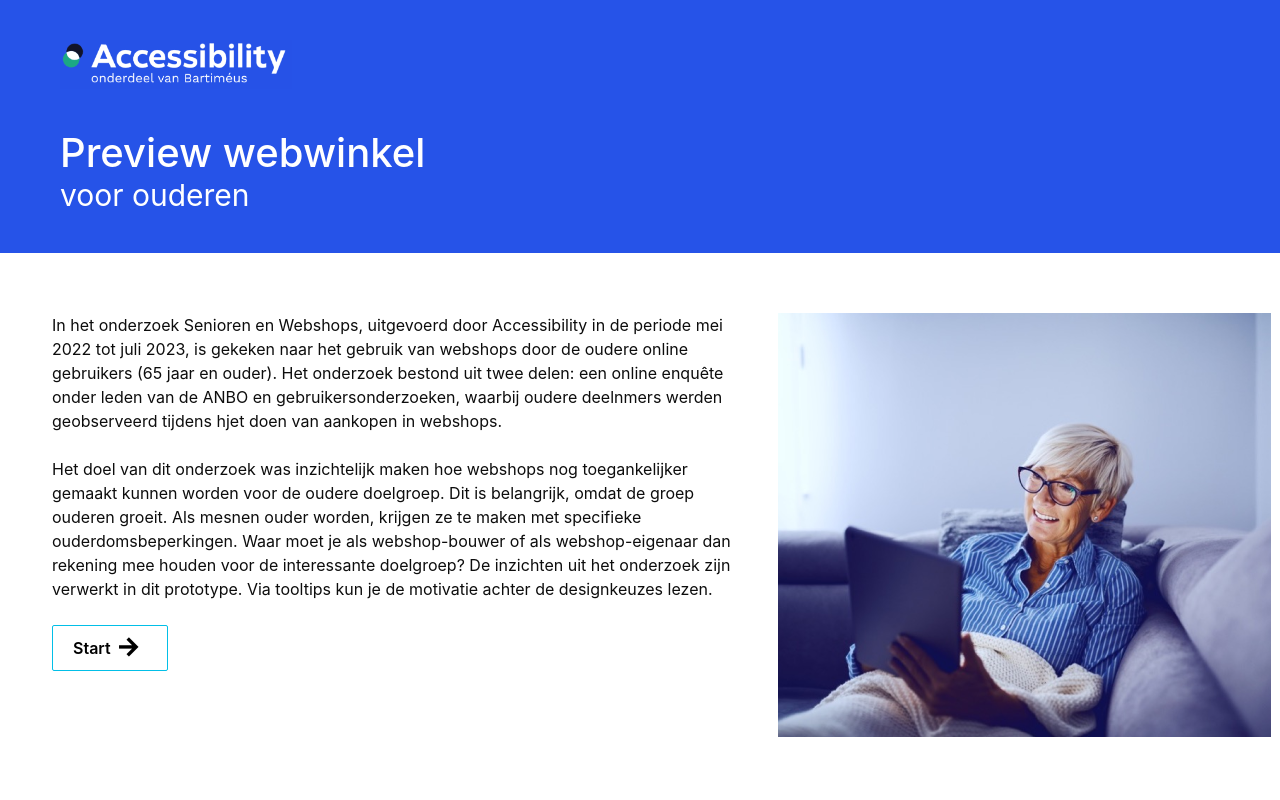
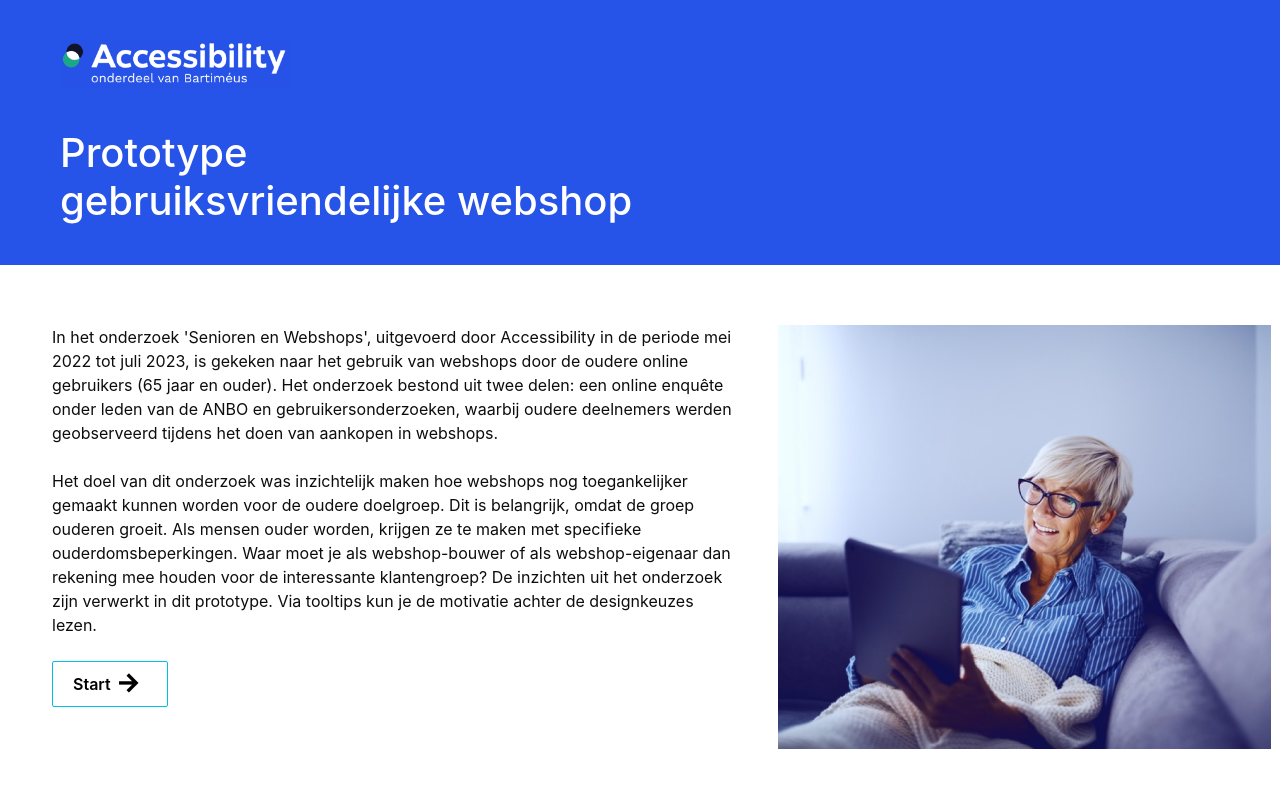
Before and after one commit to basdebruin/senioren-webshop, a SvelteKit app: page / in a window 1280 px wide. Shown: the top 800 px of the page. Built offline with nearby package versions, Linux system fonts and the light colour scheme.

Commit message:
text and typo fix

```diff
--- a/src/routes/+page.svelte
+++ b/src/routes/+page.svelte
@@ -19,18 +19,18 @@
 <div class="hero">
 
     <img src="/images/logo-accessibility.png" alt="Stichting Accessibility">
-    <h1 style="color: white">Preview webwinkel</h1>
-    <h2 style="color: white">voor ouderen</h2>
+    <h1 style="color: white">Prototype <br> gebruiksvriendelijke webshop</h1>
+    <!-- <h2 style="color: white">voor ouderen</h2> -->
 
 </div>
 
 <article class="columns">
     <div class="col-7">
         <p>
-            In het onderzoek Senioren en Webshops, uitgevoerd door Accessibility in de periode mei 2022 tot juli 2023, is gekeken naar het gebruik van webshops door de oudere online gebruikers (65 jaar en ouder). Het onderzoek bestond uit twee delen: een online enquête onder leden van de ANBO en gebruikersonderzoeken, waarbij oudere deelnmers werden geobserveerd tijdens hjet doen van aankopen in webshops.
+            In het onderzoek 'Senioren en Webshops', uitgevoerd door Accessibility in de periode mei 2022 tot juli 2023, is gekeken naar het gebruik van webshops door de oudere online gebruikers (65 jaar en ouder). Het onderzoek bestond uit twee delen: een online enquête onder leden van de ANBO en gebruikersonderzoeken, waarbij oudere deelnemers werden geobserveerd tijdens het doen van aankopen in webshops.
         </p>
         <p>
-            Het doel van dit onderzoek was inzichtelijk maken hoe webshops nog toegankelijker gemaakt kunnen worden voor de oudere doelgroep. Dit is belangrijk, omdat de groep ouderen groeit. Als mesnen ouder worden, krijgen ze te maken met specifieke ouderdomsbeperkingen. Waar moet je als webshop-bouwer of als webshop-eigenaar dan rekening mee houden voor de interessante doelgroep? De inzichten uit het onderzoek zijn verwerkt in dit prototype. Via tooltips kun je de motivatie achter de designkeuzes lezen.
+            Het doel van dit onderzoek was inzichtelijk maken hoe webshops nog toegankelijker gemaakt kunnen worden voor de oudere doelgroep. Dit is belangrijk, omdat de groep ouderen groeit. Als mensen ouder worden, krijgen ze te maken met specifieke ouderdomsbeperkingen. Waar moet je als webshop-bouwer of als webshop-eigenaar dan rekening mee houden voor de interessante klantengroep? De inzichten uit het onderzoek zijn verwerkt in dit prototype. Via tooltips kun je de motivatie achter de designkeuzes lezen.
         </p>
         <a href="/home" class="btn">
             Start
```
